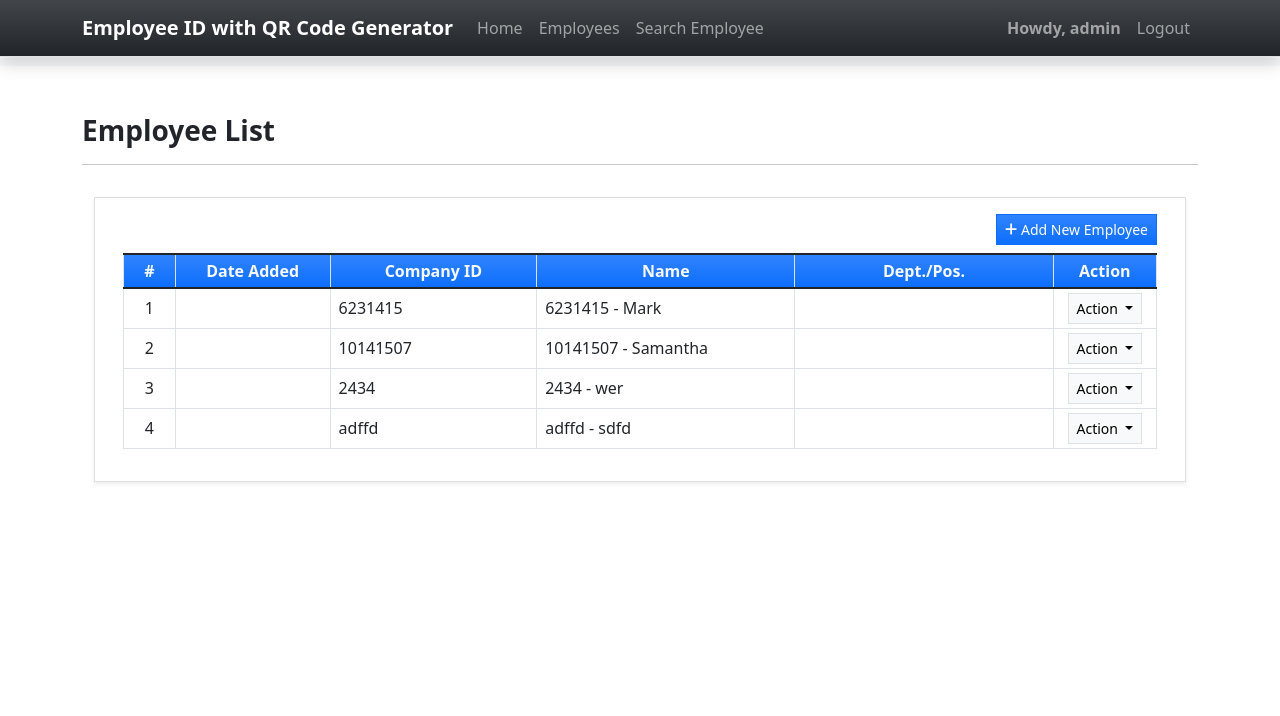
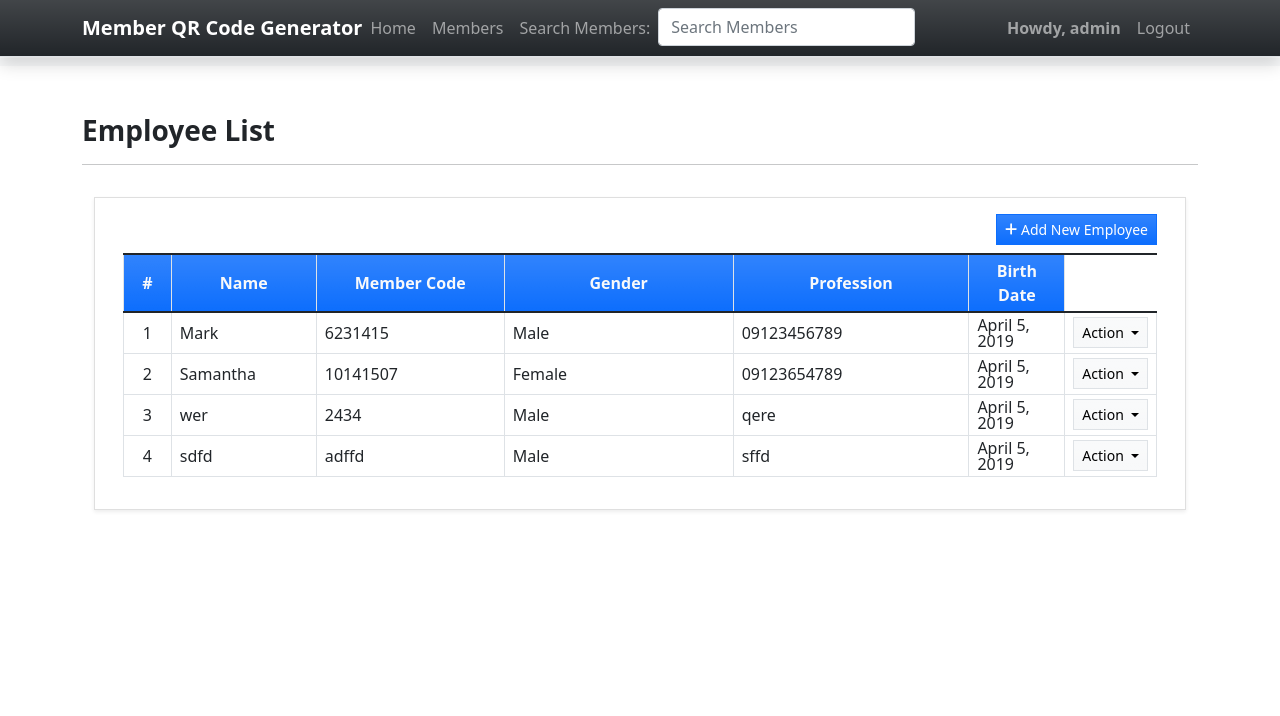
Before and after one commit to Konlan21/django_member_qr, a Django app: page /employee_list in a window 1280 px wide. Shown: the top 716 px of the page. Run offline with Django 4.2, Linux system fonts and the light colour scheme; a user stored in the database is signed in; data comes from the database, SQL or seed files in the repository; both versions use the stored data as it was after the commit; parts of the project's set-up code (start-up, migrations or seed data) failed here and were passed over; some libraries are stand-ins or nearby versions.

Commit message:
Implement search employee fun

```diff
--- a/eqrApp/templates/employee_list.html
+++ b/eqrApp/templates/employee_list.html
@@ -23,24 +23,24 @@
     <thead>
         <tr class="bg-primary bg-gradient text-light">
             <th class="text-center">#</th>
-                                <th class="text-center">Date Added</th>
-                                <th class="text-center">Company ID</th>
             <th class="text-center">Name</th>
-                                <th class="text-center">Dept./Pos.</th>
-                                <th class="text-center">Action</th>
+            <th class="text-center">Member Code</th>
+            <th class="text-center">Gender</th>
+            <th class="text-center">Profession</th>
+            <th class="text-center">Birth Date</th>
         </tr>
     </thead>
     <tbody>
         {% for employee in employees %}
         <tr>
             <td class="text-center">{{forloop.counter}}</td>
-                                <td class="">{{ employee.date_created|date:"M d, Y H:i" }}</td>
+            <td class="">{{employee.name}}</td>
             <td class="">{{employee.employee_code}}</td>
-                                <td class="">{{employee}}</td>
+            <td class="">{{employee.gender}}</td>
+            <td class="">{{employee.profession}}</td>
             <td class="">
                 <div class="lh-1">
-                                        <div>{{employee.department}}</div>
-                                        <div>{{employee.position}}</div>
+                    <div>{{employee.date_of_birth}}</div>
                 </div>
             </td>
             <td class="text-center">
--- a/eqrApp/templates/topNavigation.html
+++ b/eqrApp/templates/topNavigation.html
@@ -19,10 +19,7 @@
     <nav class="navbar navbar-expand-lg navbar-dark bg-dark bg-gradient fixed-top shadow border-bottom">
         <div class="container">
             <!-- Navbar brand -->
-            <a class="navbar-brand" target="_blank" href="./">
-                {% comment %} <img src="{{ MEDIA_URL }}/default/logo.png" height="16" alt="{{ MEDIA_URL }}" loading="lazy" class="bg-white bg-gradient px-1 py-1" style="margin-top: -3px;" /> {% endcomment %}
-                <b>{{system_name}}</b>
-            </a>
+            <h5 class="text-white mb-0"><b> Member QR Code Generator</b></h5>
             <button class="navbar-toggler" type="button" data-bs-toggle="collapse" data-bs-target="#navbarExample01" aria-controls="navbarExample01" aria-expanded="false" aria-label="Toggle navigation">
                 <i class="fas fa-bars"></i>
             </button>
@@ -32,10 +29,17 @@
                         <a class="nav-link" aria-current="page" href="{% url 'home-page' %}">Home</a>
                     </li>
                     <li class="nav-item">
-                        <a class="nav-link" aria-current="page" href="{% url 'employee-page' %}">Employees</a>
+                        <a class="nav-link" aria-current="page" href="{% url 'employee-page' %}">Members</a>
                     </li>
                     <li class="nav-item">
-                        <a class="nav-link" id="scanner-link" aria-current="page" href="javascript:void(0)" data_url="{% url 'view-scanner' %}">Search Employee</a>
+                        <a class="nav-link" id="scanner-link" aria-current="page" href="javascript:void(0)" data_url="{% url 'view-scanner' %}">Search Members: </a>
+                    </li>
+                    <!-- Add Search Bar -->
+                    <li class="nav-item">
+                        <form class="d-flex" id="employeeSearchForm">
+                            <input class="form-control me-2" type="search" placeholder="Search Members" aria-label="Search" id="employeeSearchInput">
+                            <!-- <button class="btn btn-outline-light" type="button" id="employeeSearchButton">Search</button> -->
+                        </form>
                     </li>
                 </ul>
 
@@ -62,17 +66,71 @@
         <a class="btn btn-primary m-2" href="https://mdbootstrap.com/docs/standard/" target="_blank" role="button">Download MDB UI KIT</a> -->
     </div>
     <!-- Jumbotron -->
-</header>
+
 <script>
     $(function() {
-        $('#topNav .nav-link').each(function() {
-            var current = '{{ request.get_full_path | urlencode }}'
-            if (current == $(this).attr('href')) {
-                $(this).parent().addClass('active')
+        $('table').find('td, th').addClass('align-middle px-2 py-1');
+
+        $('.view_card').click(function(){
+            uni_modal("View Employee ID", $(this).attr('data-url'), 'modal-lg');
+        });
+
+        $('.view_detail').click(function(){
+            uni_modal("View Employee Details", $(this).attr('data-url'), 'modal-md');
+        });
+
+        $('#uni_modal').on('shown.bs.modal', function() {
+            if ($('#id-card').length > 0) {
+                var print_btn = $('<button id="print-card" class="btn btn-success btn-sm bg-gradient rounded-0 me-2" type="button"><i class="fa fa-print"></i> Print</button>');
+                $(this).find('.modal-sub-footer').prepend(print_btn);
+
+                print_btn.click(function() {
+                    var h = $("head").clone();
+                    var style = $($("noscript#qr-style").html()).clone();
+                    var card = $("#id-card").clone();
+                    var el = $('<div>');
+
+                    el.append(h);
+                    el.append(style);
+                    el.append(card);
+                    start_loader();
+                    var nw = window.open("", "_blank", "width=900, height=900");
+                    nw.document.write(el.html());
+                    nw.document.close();
+
+                    setTimeout(()=>{
+                        nw.print();
+                        setTimeout(()=>{
+                            nw.close();
+                            end_loader();
+                        }, 300);
+                    }, 300);
+                });
+
+                $('#uni_modal').on('hide.bs.modal', function() {
+                    print_btn.remove();
+                });
             }
-        })
-        $('#scanner-link').click(function(){
-            uni_modal("QR Scanner", $(this).attr('data_url'))
-        })
-    })
+        });
+
+        // Employee Search on keyup
+        $('#employeeSearchInput').keyup(function() {
+            var searchTerm = $(this).val().toLowerCase();
+
+            // Loop through each row in the employee table body
+            $('tbody tr').each(function() {
+                var employeeName = $(this).find('td:eq(1)').text().toLowerCase(); // Assuming name is in the second <td>
+
+                // Show or hide the row based on the search term
+                if (employeeName.includes(searchTerm)) {
+                    $(this).show();
+                } else {
+                    $(this).hide();
+                }
+            });
+        });
+    });
 </script>
+
+
+</header>
```
Also changed, not shown: db.sqlite3. Lines whose indentation alone changed are shown as unchanged.
